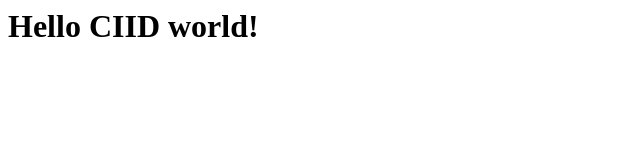
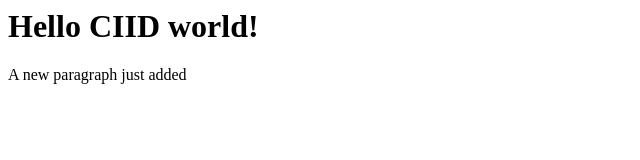
Before and after one commit to MarijaJoo/Kiii_folder, a plain HTML site: page index.html in a window 1280 px wide. Shown: the whole page, without its empty margins (0-640 px from the left). Drawn offline with Linux system fonts and the light colour scheme.

Commit message:
Update index.html
Updating the page Index.html

```diff
--- a/index.html
+++ b/index.html
@@ -1 +1,2 @@
 <h1>Hello CIID world! </h1>
+<p>A new paragraph just added</p>
```
